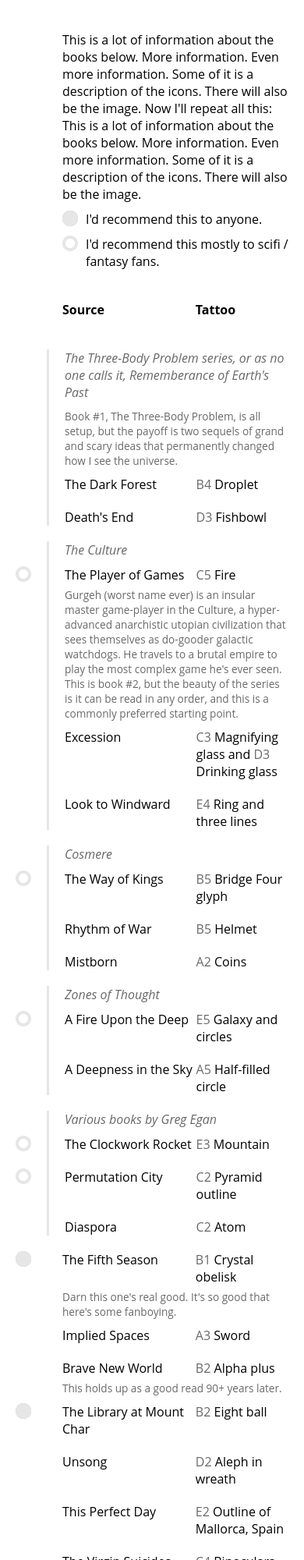
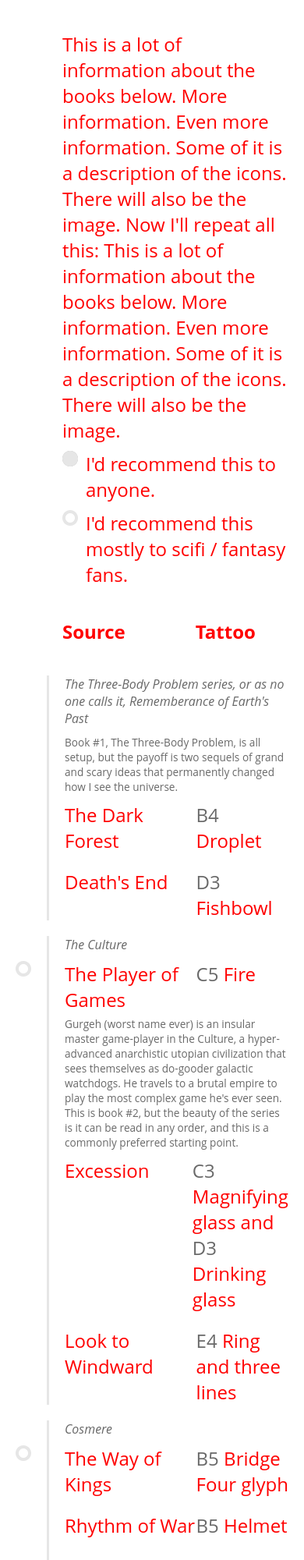
Before and after one commit to MichaelMFeldman/personal-site, a plain HTML site: page index.html in a window 390 px wide. Shown: the top 2000 px of the page at 78% size. Drawn offline with Linux system fonts and the light colour scheme.

Commit message:
Improved styling

```diff
--- a/index.html
+++ b/index.html
@@ -2,14 +2,16 @@
     <meta name="viewport" content="width=device-width, initial-scale=1.0" />
     <link rel="stylesheet" href="style.css">
     <div class="main">
-        <p>This is a lot of information about the books below. More information. Even more information. Some of it is a description of the icons. There will also be the image. Now I'll repeat all this: This is a lot of information about the books below. More information. Even more information. Some of it is a description of the icons. There will also be the image.</p>
-        <p class="icon-key"><img src="circle full.png"> I'd recommend this to anyone.</p>
-        <p class="icon-key"><img src="circle open.png"> I'd recommend this mostly to scifi / fantasy fans.</p>
+        <div class="intro">
+            <p>This is a lot of information about the books below. More information. Even more information. Some of it is a description of the icons. There will also be the image. Now I'll repeat all this: This is a lot of information about the books below. More information. Even more information. Some of it is a description of the icons. There will also be the image.</p>
+            <p class="icon-key"><img src="circle full.png"> I'd recommend this to anyone.</p>
+            <p class="icon-key"><img src="circle open.png"> I'd recommend this mostly to scifi / fantasy fans.</p>
+        </div>
 
         <div class="row header">
             <div class="designations"></div>
-            <div class="title">Source</div>
-            <div class="tattoo">Tattoo</div>
+            <p class="title">Source</p>
+            <p class="tattoo">Tattoo</p>
         </div>
 
         <div class="series-grouping">
@@ -21,14 +23,14 @@
 
             <div class="row">
                 <div class="designations"></div>
-                <div class="title">The Dark Forest</div>
-                <div class="tattoo"><span class="coordinate">B4</span> Droplet</div>
+                <p class="title">The Dark Forest</p>
+                <p class="tattoo"><span class="coordinate">B4</span> Droplet</p>
             </div>
 
             <div class="row">
                 <div class="designations"></div>
-                <div class="title">Death's End</div>
-                <div class="tattoo"><span class="coordinate">D3</span> Fishbowl</div>
+                <p class="title">Death's End</p>
+                <p class="tattoo"><span class="coordinate">D3</span> Fishbowl</p>
             </div>
         </div>
 
@@ -37,8 +39,8 @@
 
             <div class="row">
                 <div class="designations"><img src="circle open.png"></div>
-                <div class="title">The Player of Games</div>
-                <div class="tattoo"><span class="coordinate">C5</span> Fire</div>
+                <p class="title">The Player of Games</p>
+                <p class="tattoo"><span class="coordinate">C5</span> Fire</p>
             </div>
 
             <div class="individual-description">
@@ -47,14 +49,14 @@
 
             <div class="row">
                 <div class="designations"></div>
-                <div class="title">Excession</div>
-                <div class="tattoo"><span class="coordinate">C3</span> Magnifying glass and <span class="coordinate">D3</span> Drinking glass</div>
+                <p class="title">Excession</p>
+                <p class="tattoo"><span class="coordinate">C3</span> Magnifying glass and <span class="coordinate">D3</span> Drinking glass</p>
             </div>
 
             <div class="row">
                 <div class="designations"></div>
-                <div class="title">Look to Windward</div>
-                <div class="tattoo"><span class="coordinate">E4</span> Ring and three lines</div>
+                <p class="title">Look to Windward</p>
+                <p class="tattoo"><span class="coordinate">E4</span> Ring and three lines</p>
             </div>
         </div>
 
@@ -63,20 +65,20 @@
 
             <div class="row">
                 <div class="designations"><img src="circle open.png"></div>
-                <div class="title">The Way of Kings</div>
-                <div class="tattoo"><span class="coordinate">B5</span> Bridge Four glyph</div>
+                <p class="title">The Way of Kings</p>
+                <p class="tattoo"><span class="coordinate">B5</span> Bridge Four glyph</p>
             </div>
 
             <div class="row">
                 <div class="designations"></div>
-                <div class="title">Rhythm of War</div>
-                <div class="tattoo"><span class="coordinate">B5</span> Helmet</div>
+                <p class="title">Rhythm of War</p>
+                <p class="tattoo"><span class="coordinate">B5</span> Helmet</p>
             </div>
 
             <div class="row">
                 <div class="designations"></div>
-                <div class="title">Mistborn</div>
-                <div class="tattoo"><span class="coordinate">A2</span> Coins</div>
+                <p class="title">Mistborn</p>
+                <p class="tattoo"><span class="coordinate">A2</span> Coins</p>
             </div>
         </div>
 
@@ -85,14 +87,14 @@
 
             <div class="row">
                 <div class="designations"><img src="circle open.png"></div>
-                <div class="title">A Fire Upon the Deep</div>
-                <div class="tattoo"><span class="coordinate">E5</span> Galaxy and circles</div>
+                <p class="title">A Fire Upon the Deep</p>
+                <p class="tattoo"><span class="coordinate">E5</span> Galaxy and circles</p>
             </div>
 
             <div class="row">
                 <div class="designations"></div>
-                <div class="title">A Deepness in the Sky</div>
-                <div class="tattoo"><span class="coordinate">A5</span> Half-filled circle</div>
+                <p class="title">A Deepness in the Sky</p>
+                <p class="tattoo"><span class="coordinate">A5</span> Half-filled circle</p>
             </div>
         </div>
 
@@ -100,27 +102,27 @@
             <div class="series-description">Various books by Greg Egan</div>
             <div class="row">
                 <div class="designations"><img src="circle open.png"></div>
-                <div class="title">The Clockwork Rocket</div>
-                <div class="tattoo"><span class="coordinate">E3</span> Mountain</div>
+                <p class="title">The Clockwork Rocket</p>
+                <p class="tattoo"><span class="coordinate">E3</span> Mountain</p>
             </div>
 
             <div class="row">
                 <div class="designations"><img src="circle open.png"></div>
-                <div class="title">Permutation City</div>
-                <div class="tattoo"><span class="coordinate">C2</span> Pyramid outline</div>
+                <p class="title">Permutation City</p>
+                <p class="tattoo"><span class="coordinate">C2</span> Pyramid outline</p>
             </div>
 
             <div class="row">
                 <div class="designations"></div>
-                <div class="title">Diaspora</div>
-                <div class="tattoo"><span class="coordinate">C2</span> Atom</div>
+                <p class="title">Diaspora</p>
+                <p class="tattoo"><span class="coordinate">C2</span> Atom</p>
             </div>
         </div>
 
         <div class="row">
             <div class="designations"><img src="circle full.png"></div>
-            <div class="title">The Fifth Season</div>
-            <div class="tattoo"><span class="coordinate">B1</span> Crystal obelisk</div>
+            <p class="title">The Fifth Season</p>
+            <p class="tattoo"><span class="coordinate">B1</span> Crystal obelisk</p>
         </div>
 
             <div class="individual-description">
@@ -129,14 +131,14 @@
 
         <div class="row">
             <div class="designations"></div>
-            <div class="title">Implied Spaces</div>
-            <div class="tattoo"><span class="coordinate">A3</span> Sword</div>
+            <p class="title">Implied Spaces</p>
+            <p class="tattoo"><span class="coordinate">A3</span> Sword</p>
         </div>
 
         <div class="row">
             <div class="designations"></div>
-            <div class="title">Brave New World</div>
-            <div class="tattoo"><span class="coordinate">B2</span> Alpha plus</div>
+            <p class="title">Brave New World</p>
+            <p class="tattoo"><span class="coordinate">B2</span> Alpha plus</p>
         </div>
 
             <div class="individual-description">
@@ -145,74 +147,74 @@
 
         <div class="row">
             <div class="designations"><img src="circle full.png"></div>
-            <div class="title">The Library at Mount Char</div>
-            <div class="tattoo"><span class="coordinate">B2</span> Eight ball</div>
+            <p class="title">The Library at Mount Char</p>
+            <p class="tattoo"><span class="coordinate">B2</span> Eight ball</p>
         </div>
 
         <div class="row">
             <div class="designations"></div>
-            <div class="title">Unsong</div>
-            <div class="tattoo"><span class="coordinate">D2</span> Aleph in wreath</div>
+            <p class="title">Unsong</p>
+            <p class="tattoo"><span class="coordinate">D2</span> Aleph in wreath</p>
         </div>
 
         <div class="row">
             <div class="designations"></div>
-            <div class="title">This Perfect Day</div>
-            <div class="tattoo"><span class="coordinate">E2</span> Outline of Mallorca, Spain</div>
+            <p class="title">This Perfect Day</p>
+            <p class="tattoo"><span class="coordinate">E2</span> Outline of Mallorca, Spain</p>
         </div>
 
         <div class="row">
             <div class="designations"></div>
-            <div class="title">The Virgin Suicides</div>
-            <div class="tattoo"><span class="coordinate">C4</span> Binoculars</div>
+            <p class="title">The Virgin Suicides</p>
+            <p class="tattoo"><span class="coordinate">C4</span> Binoculars</p>
         </div>
 
         <div class="row">
             <div class="designations"><img src="circle open.png"></div>
-            <div class="title">The Metamorphosis of Prime Intellect</div>
-            <div class="tattoo"><span class="coordinate">E1</span> Bird</div>
+            <p class="title">The Metamorphosis of Prime Intellect</p>
+            <p class="tattoo"><span class="coordinate">E1</span> Bird</p>
         </div>
 
         <div class="row">
             <div class="designations"><img src="circle full.png"></div>
-            <div class="title">Dark Matter</div>
-            <div class="tattoo"><span class="coordinate">D1</span> Wooden door</div>
+            <p class="title">Dark Matter</p>
+            <p class="tattoo"><span class="coordinate">D1</span> Wooden door</p>
         </div>
 
         <div class="row">
             <div class="designations"></div>
-            <div class="title">A Deadly Education</div>
-            <div class="tattoo"><span class="coordinate">B3</span> Lute</div>
+            <p class="title">A Deadly Education</p>
+            <p class="tattoo"><span class="coordinate">B3</span> Lute</p>
         </div>
 
         <div class="row">
             <div class="designations"></div>
-            <div class="title">Replay</div>
-            <div class="tattoo"><span class="coordinate">D5</span> Heart</div>
+            <p class="title">Replay</p>
+            <p class="tattoo"><span class="coordinate">D5</span> Heart</p>
         </div>
 
         <div class="row">
             <div class="designations"></div>
-            <div class="title">Rice Boy</div>
-            <div class="tattoo"><span class="coordinate">D4</span> Rice Boy and <span class="coordinate">D3</span> The One Electronic</div>
+            <p class="title">Rice Boy</p>
+            <p class="tattoo"><span class="coordinate">D4</span> Rice Boy and <span class="coordinate">D3</span> The One Electronic</p>
         </div>
 
         <div class="row">
             <div class="designations"></div>
-            <div class="title">The Midnight Gospel</div>
-            <div class="tattoo"><span class="coordinate">A4</span> Glasses Man</div>
+            <p class="title">The Midnight Gospel</p>
+            <p class="tattoo"><span class="coordinate">A4</span> Glasses Man</p>
         </div>
 
         <div class="row">
             <div class="designations"></div>
-            <div class="title">BoJack Horseman</div>
-            <div class="tattoo"><span class="coordinate">C1</span> Diamond</div>
+            <p class="title">BoJack Horseman</p>
+            <p class="tattoo"><span class="coordinate">C1</span> Diamond</p>
         </div>
 
         <div class="row">
             <div class="designations"></div>
-            <div class="title">Steven Universe</div>
-            <div class="tattoo"><span class="coordinate">A1</span> Star</div>
+            <p class="title">Steven Universe</p>
+            <p class="tattoo"><span class="coordinate">A1</span> Star</p>
         </div>
     </div>
 </html>
--- a/style.css
+++ b/style.css
@@ -9,10 +9,6 @@
   color: #444;
 /*  text-size-adjust: none; /* ??? */*/
 /*  -moz-text-size-adjust: none; /* ??? */*/
-}
-
-h1, p {
-  margin: 0 0 1em 0;
 }
 
 span.coordinate {
@@ -44,19 +40,20 @@
   flex-direction: column;
 }
 
-.main * {
+.main p {
   color: black;
-  font-size: 100%;
+  font-size: 1em;
+  margin: 0;
 }
 
 @media only screen and (max-width: 600px) {
-    font-size: 150%;
-  .main * {
+  .main p {
+    font-size: 1.5em;
     color: red;
   }
 }
 
-.main p {
+.intro p {
   margin-left: 80px;
   margin-bottom: 10px;
 }
```
